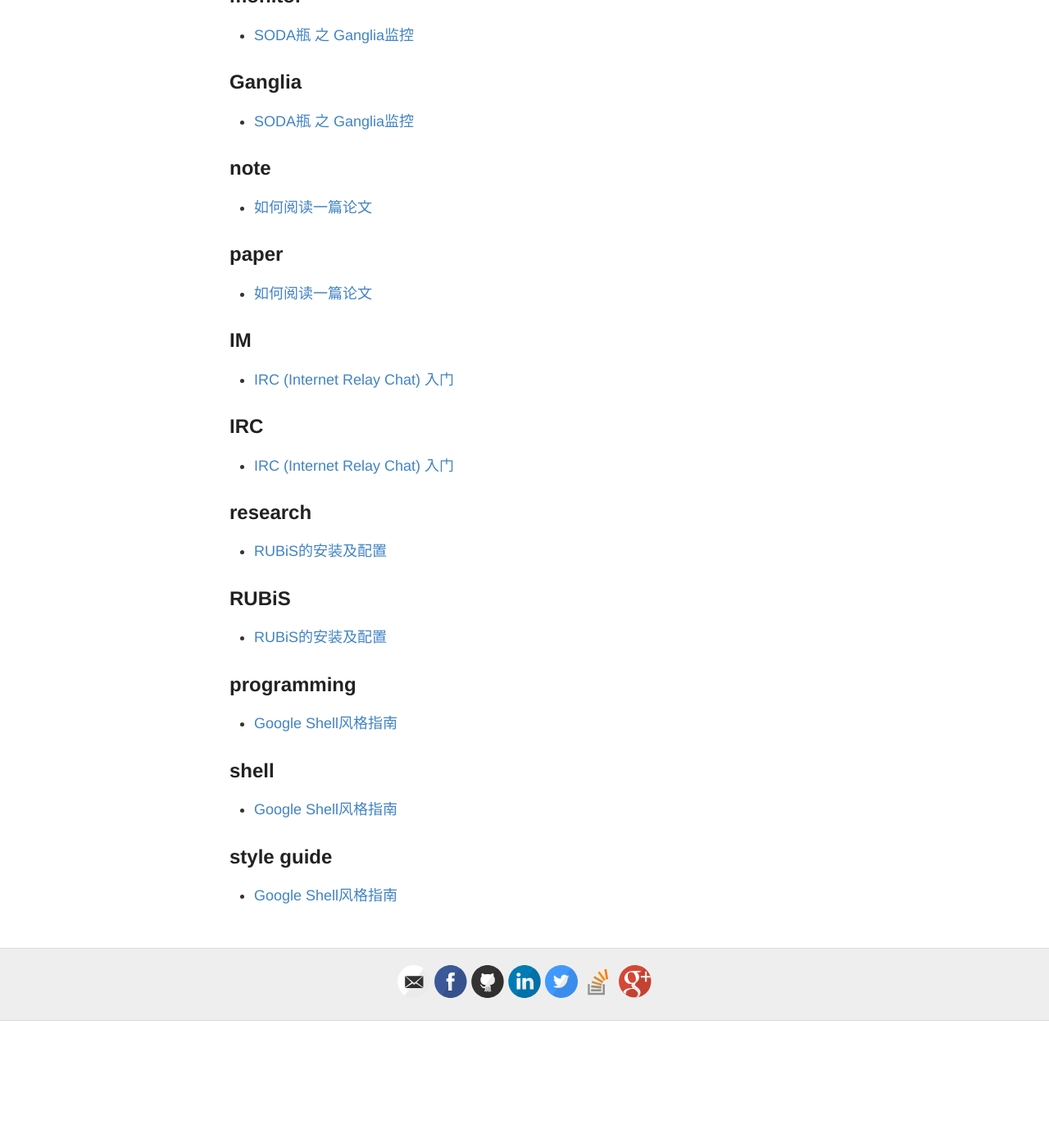
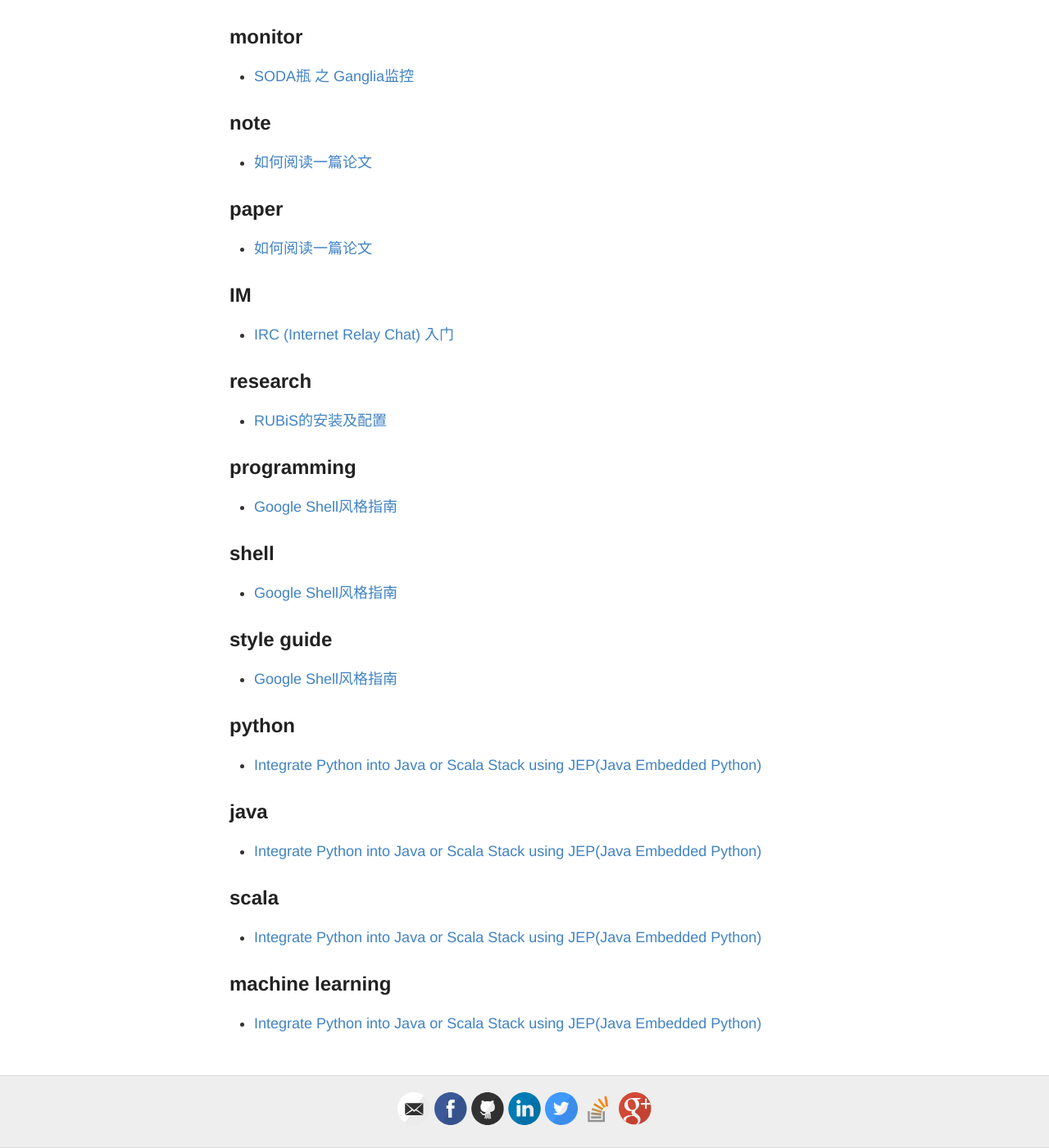
Before and after one commit to bean-zhang/bean-zhang.github.io, a Jekyll site: the page built from tags.html, in a window 1280 px wide and 1400 px high, scrolled down 777 px. Shown: the whole window at 82% size. Built offline with Jekyll 4.4.1, drawn with Linux system fonts in a browser that asks for light colours; comment, search, counter and statistics services are not loaded; before the commit the page ends 2022 px from its top, so only the background shows below that; part of the change alters nothing that is shown; some of the changed text lies outside the part shown.

Commit message:
Add new post: Java Embedded Python

```diff
--- a/_posts/2015-10-28-Ganglia.md
+++ b/_posts/2015-10-28-Ganglia.md
@@ -2,7 +2,7 @@
 layout: post
 permalink: /blog/2015/10/28/Ganglia.html
 category: software
-tags: [software, monitor, Ganglia]
+tags: [software, monitor]
 title: SODA瓶 之 Ganglia监控
 ---
 
--- a/_posts/2016-01-24-Internet-Relay-Chat.md
+++ b/_posts/2016-01-24-Internet-Relay-Chat.md
@@ -2,7 +2,7 @@
 layout: post
 permalink: /blog/2016/01/24/Internet-Relay-Chat.html
 category: software
-tags: [software, IM, IRC]
+tags: [software, IM]
 title: IRC (Internet Relay Chat) 入门
 ---
 
--- a/_posts/2016-02-22-RUBiS-Installation-and-Configuration.md
+++ b/_posts/2016-02-22-RUBiS-Installation-and-Configuration.md
@@ -2,7 +2,7 @@
 layout: post
 permalink: /blog/2016/02/22/RUBiS-Installation-and-Configuration.html
 category: software
-tags: [software, research, RUBiS]
+tags: [software, research]
 title: RUBiS的安装及配置
 ---
 
--- /dev/null
+++ b/_posts/2018-06-29-Java-Embedded-Python.md
@@ -0,0 +1,233 @@
+---
+layout: post
+permalink: /blog/2018/06/29/Java-Embedded-Python.html
+category: software
+tags: [software, python, java, scala, machine learning]
+title: Integrate Python into Java or Scala Stack using JEP(Java Embedded Python)
+---
+
+本博客主要讲解如何使用JEP(Java Embedded Python)库将Python代码集成到Java或Scala代码中。
+
+> 曾经人类联合起来兴建希望能够通往天堂的高塔；为了阻止人类的计划，上帝让人类说不同的语言，使人类相互之间不能沟通，通天塔计划因此失败，人类自此各散东西。 ——《圣经·旧约·创世纪》第11章
+
+可见不同语言之间的交流存在着巨大的障碍。同样的不同编程语言之间的集成令程序员们颇为头疼。
+
+## 为什么要在Java/Scala中集成Python
+
+> 不忘初心，方得始终。 ——《华严经》
+
+Java是一门面向对象的编程语言，其已占据[TIOBE Index](https://www.tiobe.com/tiobe-index/)榜首多年，可见其流行程度。很多公司的企业级应用都是用Java开发的。
+
+Scala是一门多范式的编程语言，集成了面向对象编程和函数式编程的各种特性，其基于JVM，可与Java进行互操作。目前非常流行的专为大规模数据处理而设计的计算引擎Apache Spark便是用Scala开发的。
+
+然而在Java和Scala中机器学习的库相对匮乏，Spark MLlib / deeplearning4j等 只支持部分机器学习算法。
+
+在机器学习领域，Python的生态大放异彩，无论是经典机器学习算法库scikit-learn还是深度学习框架Tensorflow/Theano/Keras/PyTorch等等，成为了数据科学家和算法工程师们得心应手的工具。
+
+面对现状，就出现了一个需求：将Java/Scala高性能强类型语言系统和Python丰富的第三方库相集成。
+
+> 以终为始 ——《高效人士的七个习惯》
+
+集成的目的是：在用Java/Scala开发的业务流中能够调用Python编写的机器学习模型，完成在线近实时的模型预测功能。
+
+工作流可能有：
+
+- 手动训练模型=>手动放置模型=>手动更新模型
+- 发起一个训练请求=>离线训练=>训练完成=>存储并更新模型
+- 发起一个预测请求=>载入模型在线预测=>预测完成直接返回结果
+
+需要考虑的问题：Java/Scala<=>Python
+
+- 训练 + 预测/评分
+- Spark DataFrame <=> Pandas DataFrame (scikit-learn)
+- 数据量比较大时的性能问题
+
+## Java/Scala中集成Python的方式
+
+### Jython + JyNI
+
+Jython项目是用Java将Python语言重新实现，虽然其包含了Python的大部分模块，但它缺乏对C语言扩展模块的支持。然而Python机器学习相关的第三方库基本上都采用了C语言扩展，以便提升执行速度。
+
+JyNI(Jython Native Interface)是为了使Jython能够使用CPython扩展(例如NumPy/SciPy)而设计的兼容层。然而到目前为止，JyNI还不支持整个CPython的API，所以还不能通过JyNI来使用Python的各种C语言扩展。
+
+另外，从Jython官网可以看到，最新的发布版是来自2015年5月的Jython 2.7.0，之后便没有再更新。而JyNI一直到2017年9月还在更新发布。
+
+- [Jython Project](http://www.jython.org/)
+- [JyNI(Jython Native Interface)](https://www.jyni.org/)
+
+### [JEP(Java Embedded Python)](https://github.com/ninia/jep)
+
+JEP(Java Embedded Python)通过调用JNI(Java Native Interface)和CPython的API在JVM中启动Python解释器来实现Java调用Python，其本身在多线程环境中是线程安全的。
+
+但由于部分CPython扩展本身设计不适合在子解释器里运行，比如使用了全局静态变量，会导致JVM崩溃，因此在多线程或多解释器环境中容易出错，需要进行限制。
+
+其基本工作过程是：
+
+- 当JVM启动时，会初始化一个顶层解释器，用于启动和关闭Python；
+- 当在Java代码中创建一个Jep实例时，顶层解释器会为这个Jep实例创建一个子解释器；
+- 子解释器会一直留存在内存中，直到其对应的Jep实例被关闭（jep.close()）；
+- 顶层解释器会一直留存在JVM中直到JVM被销毁；
+
+### Thrift
+
+### REST API
+
+
+## JEP(Java Embeded Python)
+
+出于开发工程量的考虑，我们暂时选择了JEP开源库来实现Java调用Python。
+
+### 依赖
+
+JEP依赖的Java版本和Python版本
+
+- Java >= 1.7
+- Python 2.7, 3.3, 3.4, 3.5, 3.6 or 3.7
+
+在同样是Java 1.8的环境中，测试了不同Python版本(2.7.10/3.6.3)+不同Jep版本(3.7.1/3.8.0rc)+不同操作系统(macOS/CentOS)的运行情况，个人比较推荐采用 Python 3.6.3 + Jep 3.8.0rc 方案。
+
+本文使用Python包
+
+- [numpy](http://www.numpy.org/)
+- [pandas](https://pandas.pydata.org/)
+- [scipy](https://www.scipy.org/)
+- [scikit-learn](http://scikit-learn.org/stable/index.html)
+
+可通过[pipenv](https://docs.pipenv.org/)或`pip`来安装Python包，例如
+
+    pip install numpy pandas scipy scikit-learn
+
+### 在macOS中运行
+
+通过从官网下载.dmg文件或直接通过homebrew安装Java
+
+    $ java -version
+    $ export JAVA_HOME="$(/usr/libexec/java_home -v 1.8)" # add this `export` to ~/.bash_profile
+
+安装[pyenv](https://github.com/pyenv/pyenv)和Python 3.6.3
+
+    $ brew update
+    $ brew install pyenv
+
+    $ pyenv update
+    $ pyenv versions
+    $ pyenv install 3.6.3
+    $ cd git_repo # get into git repository directory
+    $ pyenv local 3.6.3
+    $ pyenv versions
+    $ pyenv which python
+    $ pyenv which pip
+
+在Python 3.6.3中安装所需Python包
+
+    $ pip list
+    $ pip install numpy pandas scipy scikit-learn
+
+从源码安装[jep](https://github.com/ninia/jep)到Python 3.6.3中
+
+    $ git clone https://github.com/ninia/jep.git
+    $ cd jep
+    $ git checkout v3.8rc   # version 3.8 rc tag
+    $ python setup.py test  # All tests should pass or skip, no failure
+    $ python setup.py install
+
+拷贝jep的.jar和.so文件至`./lib`文件夹中
+
+    $ cd git_repo # get into git repository directory
+    $ mkdir lib
+    $ cp -rp ~/.pyenv/versions/3.6.3/lib/python3.6/site-packages/jep/{jep-3.8.0.jar,jep.cpython-36m-darwin.so,libjep.jnilib} ./lib/
+
+安装SBT: [Installing sbt on Mac](https://www.scala-sbt.org/1.x/docs/Installing-sbt-on-Mac.html) 并运行
+
+    $ brew install sbt
+    $ cd git_repo
+    $ export PYTHONHOME=~/.pyenv/versions/3.6.3/
+    $ sbt run
+
+### 在CentOS中运行
+
+安装Java: [How To Install Java on CentOS and Fedora](https://www.digitalocean.com/community/tutorials/how-to-install-java-on-centos-and-fedora)
+
+    $ sudo yum install java
+    $ java -version
+    $ export JAVA_HOME=/usr/java/jdk1.8.0_171/  # add this `export` to ~/.bashrc
+
+安装Python pip及所需开发工具
+
+    $ sudo yum install epel-release
+    $ sudo yum install python-pip
+    $ sudo yum install python-devel
+    $ sudo yum groupinstall "Development Tools"
+    $ sudo yum install gcc gcc-c++ make patch openssl-devel zlib-devel readline-devel sqlite-devel bzip2-devel
+
+通过[pyenv-installer](https://github.com/pyenv/pyenv-installer)安装[pyenv](https://github.com/pyenv/pyenv)和Python 3.6.3
+
+    $ curl -L https://github.com/pyenv/pyenv-installer/raw/master/bin/pyenv-installer | bash
+    $ pyenv update
+    $ pyenv versions
+    $ PYTHON_CONFIGURE_OPTS="--enable-shared" pyenv install 3.6.3 # compile with -fPIC
+    $ cd git_repo # get into git repository directory
+    $ pyenv local 3.6.3
+    $ pyenv which python
+    $ pyenv which pip
+
+在Python 3.6.3中安装所需Python包
+
+    $ pip list
+    $ pip install numpy pandas scipy scikit-learn
+
+从源码安装[jep](https://github.com/ninia/jep)到Python 3.6.3中
+
+    $ git clone https://github.com/ninia/jep.git
+    $ cd jep
+    $ git checkout v3.8rc   # version 3.8 rc tag
+    $ python setup.py test  # All tests should pass or skip, no failure
+    $ python setup.py install
+
+拷贝jep的.jar和.so文件至`./lib`文件夹中
+
+    $ cd git_repo # get into git repository directory
+    $ mkdir lib
+    $ cp -rp ~/.pyenv/versions/3.6.3/lib/python3.6/site-packages/jep/{jep-3.8.0.jar,jep.cpython-36m-x86_64-linux-gnu.so,libjep.so} ./lib/
+
+安装SBT: [Installing sbt on Linux](https://www.scala-sbt.org/1.x/docs/Installing-sbt-on-Linux.html)并运行
+
+    $ curl https://bintray.com/sbt/rpm/rpm | sudo tee /etc/yum.repos.d/bintray-sbt-rpm.repo
+    $ sudo yum install sbt
+    $ cd git_repo
+    $ export PYTHONHOME=~/.pyenv/versions/3.6.3/
+    $ sbt run
+
+### 在Ubuntu中运行
+
+安装Java: [How To Install Java with Apt-Get on Ubuntu 16.04](https://www.digitalocean.com/community/tutorials/how-to-install-java-with-apt-get-on-ubuntu-16-04)
+
+    $ sudo add-apt-repository ppa:webupd8team/java
+    $ sudo apt-get update
+    $ sudo apt-get install oracle-java8-installer
+    $ sudo update-alternatives --config java
+    $ export JAVA_HOME="/usr/lib/jvm/java-8-oracle"
+
+安装Python pip和所需Python包
+
+    $ sudo apt-get update
+    $ sudo apt-get python-pip
+    $ pip install --upgrade pip
+    $ pip list
+    $ pip install numpy pandas scipy scikit-learn
+
+从源码安装[jep](https://github.com/ninia/jep)及拷贝jep的.jar和.so文件至`./lib`文件夹中与CentOS操作系统中类似。
+
+安装SBT: [Installing sbt on Linux](https://www.scala-sbt.org/1.x/docs/Installing-sbt-on-Linux.html)并运行
+
+    $ echo "deb https://dl.bintray.com/sbt/debian /" | sudo tee -a /etc/apt/sources.list.d/sbt.list
+    $ sudo apt-key adv --keyserver hkp://keyserver.ubuntu.com:80 --recv 2EE0EA64E40A89B84B2DF73499E82A75642AC823
+    $ sudo apt-get update
+    $ sudo apt-get install sbt
+    $ cd git_repo
+    $ sbt run
+
+## 参考资料
+
+- [Integrating Python into Scala Stack](https://sushant-hiray.me/posts/python-in-scala-stack/)
+- [How to integrate python into a scala stack to build realtime predictive models](https://www.slideshare.net/JerryChou4/how-to-integrate-python-into-a-scala-stack-to-build-realtime-predictive-models-v2-nomanuscript)
```
